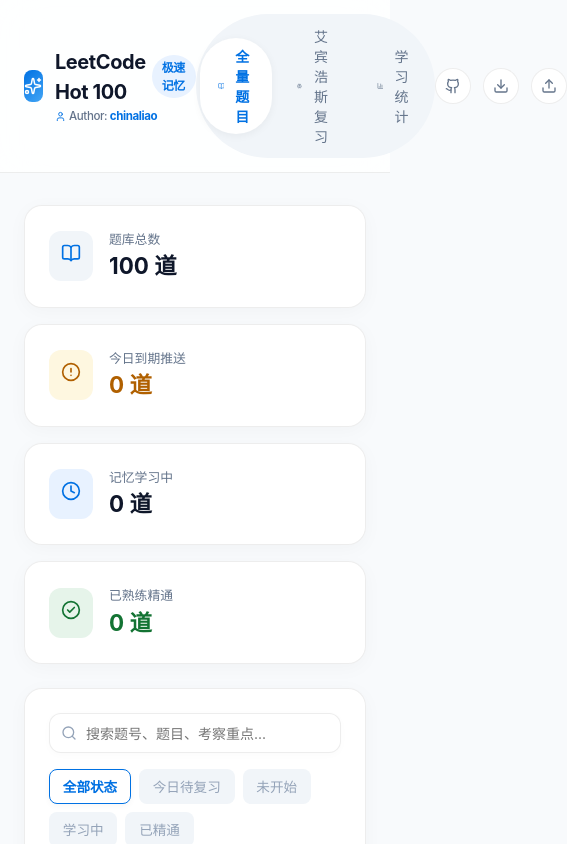
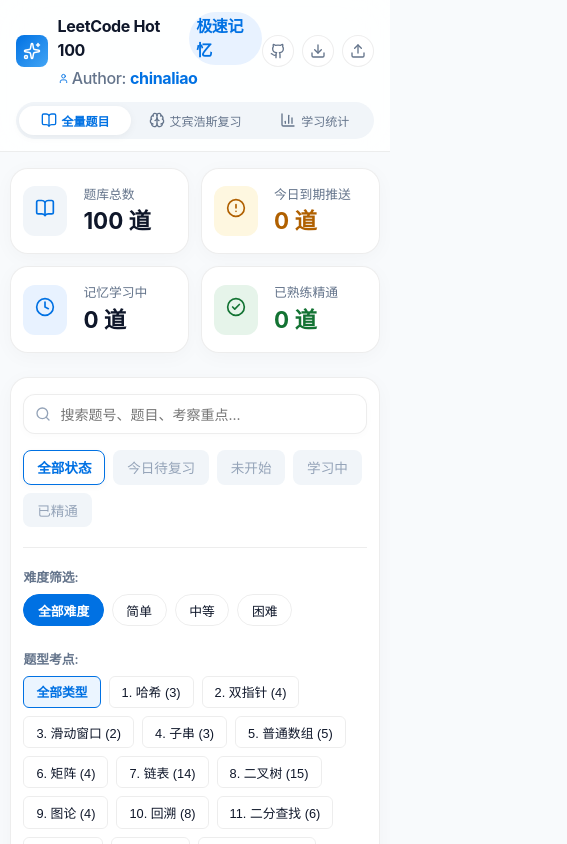
Before and after one commit to chinaliao/LeetCodehot100, a React (Vite) app: page / in a window 390 px wide. Shown: the top 844 px of the page, 567 px wide, since content can reach past the window. Built offline with nearby package versions, Linux system fonts and the light colour scheme.

Commit message:
feat: make app fully mobile-responsive while preserving desktop UI

```diff
--- a/src/App.jsx
+++ b/src/App.jsx
@@ -1,4 +1,4 @@
-import React, { useState, useEffect, useMemo } from 'react';
+import React, { useState, useMemo } from 'react';
 import { Header } from './components/Header';
 import { AllProblems } from './components/AllProblems';
 import { MemoryQueue } from './components/MemoryQueue';
--- a/src/components/AllProblems.jsx
+++ b/src/components/AllProblems.jsx
@@ -92,13 +92,9 @@
   return (
     <div className="animate-fade-in" style={{ display: 'flex', flexDirection: 'column', gap: '1.5rem' }}>
       {/* Stats Summary Bar */}
-      <div style={{
-        display: 'grid',
-        gridTemplateColumns: 'repeat(auto-fit, minmax(180px, 1fr))',
-        gap: '1rem'
-      }}>
+      <div className="stats-summary-grid">
         <div className="apple-card" style={{ display: 'flex', alignItems: 'center', gap: '1rem' }}>
-          <div style={{ padding: '0.75rem', borderRadius: 12, background: 'var(--bg-subtle)', color: 'var(--apple-blue)' }}>
+          <div style={{ padding: '0.75rem', borderRadius: 12, background: 'var(--bg-subtle)', color: 'var(--apple-blue)', flexShrink: 0 }}>
             <BookOpen size={20} />
           </div>
           <div>
@@ -108,7 +104,7 @@
         </div>
 
         <div className="apple-card" style={{ display: 'flex', alignItems: 'center', gap: '1rem', cursor: 'pointer' }} onClick={() => setSelectedStatus('due')}>
-          <div style={{ padding: '0.75rem', borderRadius: 12, background: 'var(--color-orange-bg)', color: 'var(--color-orange-text)' }}>
+          <div style={{ padding: '0.75rem', borderRadius: 12, background: 'var(--color-orange-bg)', color: 'var(--color-orange-text)', flexShrink: 0 }}>
             <AlertCircle size={20} />
           </div>
           <div>
@@ -118,7 +114,7 @@
         </div>
 
         <div className="apple-card" style={{ display: 'flex', alignItems: 'center', gap: '1rem', cursor: 'pointer' }} onClick={() => setSelectedStatus('learning')}>
-          <div style={{ padding: '0.75rem', borderRadius: 12, background: 'var(--apple-blue-light)', color: 'var(--apple-blue)' }}>
+          <div style={{ padding: '0.75rem', borderRadius: 12, background: 'var(--apple-blue-light)', color: 'var(--apple-blue)', flexShrink: 0 }}>
             <Clock size={20} />
           </div>
           <div>
@@ -128,7 +124,7 @@
         </div>
 
         <div className="apple-card" style={{ display: 'flex', alignItems: 'center', gap: '1rem', cursor: 'pointer' }} onClick={() => setSelectedStatus('mastered')}>
-          <div style={{ padding: '0.75rem', borderRadius: 12, background: 'var(--color-green-bg)', color: 'var(--color-green-text)' }}>
+          <div style={{ padding: '0.75rem', borderRadius: 12, background: 'var(--color-green-bg)', color: 'var(--color-green-text)', flexShrink: 0 }}>
             <CheckCircle2 size={20} />
           </div>
           <div>
@@ -144,7 +140,7 @@
         {/* Top Row: Search & Status Filters */}
         <div style={{ display: 'flex', flexWrap: 'wrap', gap: '1rem', alignItems: 'center', justifyContent: 'space-between' }}>
 
-          <div style={{ position: 'relative', flex: '1 1 300px' }}>
+          <div style={{ position: 'relative', flex: '1 1 300px', width: '100%' }}>
             <Search size={16} style={{ position: 'absolute', left: 12, top: 12, color: 'var(--text-light)' }} />
             <input
               type="text"
@@ -184,8 +180,8 @@
         {/* Bottom Row: Difficulty & Category Chips */}
         <div style={{ display: 'flex', gap: '1.5rem', flexDirection: 'column', borderTop: '1px solid var(--border-light)', paddingTop: '1.25rem' }}>
 
-          <div style={{ display: 'flex', alignItems: 'flex-start', gap: '1rem' }}>
-            <span style={{ fontSize: '0.85rem', color: 'var(--text-muted)', whiteSpace: 'nowrap', marginTop: '0.4rem', fontWeight: 600 }}>难度筛选:</span>
+          <div className="filter-row">
+            <span className="filter-label">难度筛选:</span>
             <div style={{ display: 'flex', flexWrap: 'wrap', gap: '0.5rem' }}>
               {DIFFICULTIES.map((d) => (
                 <button
@@ -210,8 +206,8 @@
             </div>
           </div>
 
-          <div style={{ display: 'flex', alignItems: 'flex-start', gap: '1rem' }}>
-            <span style={{ fontSize: '0.85rem', color: 'var(--text-muted)', whiteSpace: 'nowrap', marginTop: '0.4rem', fontWeight: 600 }}>题型考点:</span>
+          <div className="filter-row">
+            <span className="filter-label">题型考点:</span>
             <div style={{ display: 'flex', flexWrap: 'wrap', gap: '0.5rem' }}>
               {CATEGORIES.map((c) => (
                 <button
--- a/src/components/Header.jsx
+++ b/src/components/Header.jsx
@@ -23,6 +23,7 @@
 
   return (
     <header className="app-header">
+      <div className="header-top-row">
         <div className="header-brand">
           <div style={{
             width: 32,
@@ -32,7 +33,8 @@
             display: 'flex',
             alignItems: 'center',
             justifyContent: 'center',
-          color: '#fff'
+            color: '#fff',
+            flexShrink: 0
           }}>
             <Sparkles size={18} />
           </div>
@@ -58,6 +60,47 @@
               <User size={11} color="var(--apple-blue)" />
               <span>Author: <strong style={{ color: 'var(--apple-blue)' }}>chinaliao</strong></span>
             </a>
+          </div>
+        </div>
+
+        <div className="header-actions">
+          <input
+            type="file"
+            ref={fileInputRef}
+            onChange={handleFileChange}
+            accept=".json"
+            style={{ display: 'none' }}
+          />
+
+          <a
+            href="https://github.com/chinaliao/LeetCodehot100"
+            target="_blank"
+            rel="noreferrer"
+            className="icon-button"
+            title="作者 GitHub 仓库 (chinaliao)"
+            style={{ textDecoration: 'none' }}
+          >
+            <svg width="16" height="16" viewBox="0 0 24 24" fill="none" stroke="currentColor" strokeWidth="2" strokeLinecap="round" strokeLinejoin="round">
+              <path d="M15 22v-4a4.8 4.8 0 0 0-1-3.5c3 0 6-2 6-5.5.08-1.25-.27-2.48-1-3.5.28-1.15.28-2.35 0-3.5 0 0-1 0-3 1.5-2.64-.5-5.36-.5-8 0C6 2 5 2 5 2c-.3 1.15-.3 2.35 0 3.5A5.403 5.403 0 0 0 4 9c0 3.5 3 5.5 6 5.5-.39.49-.68 1.05-.85 1.65-.17.6-.22 1.23-.15 1.85v4"></path>
+              <path d="M9 18c-4.51 2-5-2-7-2"></path>
+            </svg>
+          </a>
+
+          <button
+            className="icon-button"
+            title="导出进度备份 JSON"
+            onClick={exportBackupJSON}
+          >
+            <Download size={16} />
+          </button>
+
+          <button
+            className="icon-button"
+            title="导入进度备份 JSON"
+            onClick={() => fileInputRef.current && fileInputRef.current.click()}
+          >
+            <Upload size={16} />
+          </button>
         </div>
       </div>
 
@@ -99,46 +142,6 @@
           <span>学习统计</span>
         </button>
       </nav>
-
-      <div className="header-actions">
-        <input
-          type="file"
-          ref={fileInputRef}
-          onChange={handleFileChange}
-          accept=".json"
-          style={{ display: 'none' }}
-        />
-
-        <a
-          href="https://github.com/chinaliao/LeetCodehot100"
-          target="_blank"
-          rel="noreferrer"
-          className="icon-button"
-          title="作者 GitHub 仓库 (chinaliao)"
-          style={{ textDecoration: 'none' }}
-        >
-          <svg width="16" height="16" viewBox="0 0 24 24" fill="none" stroke="currentColor" strokeWidth="2" strokeLinecap="round" strokeLinejoin="round">
-            <path d="M15 22v-4a4.8 4.8 0 0 0-1-3.5c3 0 6-2 6-5.5.08-1.25-.27-2.48-1-3.5.28-1.15.28-2.35 0-3.5 0 0-1 0-3 1.5-2.64-.5-5.36-.5-8 0C6 2 5 2 5 2c-.3 1.15-.3 2.35 0 3.5A5.403 5.403 0 0 0 4 9c0 3.5 3 5.5 6 5.5-.39.49-.68 1.05-.85 1.65-.17.6-.22 1.23-.15 1.85v4"></path>
-            <path d="M9 18c-4.51 2-5-2-7-2"></path>
-          </svg>
-        </a>
-
-        <button
-          className="icon-button"
-          title="导出进度备份 JSON"
-          onClick={exportBackupJSON}
-        >
-          <Download size={16} />
-        </button>
-
-        <button
-          className="icon-button"
-          title="导入进度备份 JSON"
-          onClick={() => fileInputRef.current && fileInputRef.current.click()}
-        >
-          <Upload size={16} />
-        </button>
-      </div>
     </header>
   );
 }
--- a/src/components/MemoryQueue.jsx
+++ b/src/components/MemoryQueue.jsx
@@ -1,5 +1,5 @@
 import React, { useMemo } from 'react';
-import { Brain, Play, CheckCircle2, Calendar, Sparkles, ArrowRight } from 'lucide-react';
+import { Brain, Play, CheckCircle2, Calendar, ArrowRight } from 'lucide-react';
 import { isProblemDueToday } from '../services/storage';
 
 export function MemoryQueue({ problems, progressMap, onStartQueueItem, onStartQueueAll }) {
@@ -48,7 +48,7 @@
 
         {dueProblems.length > 0 && (
           <button
-            className="btn-primary"
+            className="btn-primary memory-banner-btn"
             style={{ fontSize: '0.95rem', padding: '0.75rem 1.5rem' }}
             onClick={() => onStartQueueAll(dueProblems)}
           >
--- a/src/components/PracticeStudio.jsx
+++ b/src/components/PracticeStudio.jsx
@@ -89,14 +89,14 @@
   return (
     <div className="animate-fade-in" style={{ display: 'flex', flexDirection: 'column', gap: '1rem' }}>
       {/* Navigation Header */}
-      <div style={{ display: 'flex', alignItems: 'center', justifyContent: 'space-between' }}>
+      <div className="practice-top-bar">
         <button className="btn-secondary" onClick={onBack}>
           <ArrowLeft size={16} />
           <span>返回题目列表</span>
         </button>
 
         {queueContext && (
-          <div style={{ fontSize: '0.85rem', fontWeight: 600, color: 'var(--apple-blue)', background: 'var(--apple-blue-light)', padding: '0.3rem 0.8rem', borderRadius: '999px' }}>
+          <div style={{ fontSize: '0.85rem', fontWeight: 600, color: 'var(--apple-blue)', background: 'var(--apple-blue-light)', padding: '0.3rem 0.8rem', borderRadius: '999px', textAlign: 'center' }}>
             今日到期推送: {queueContext.currentIndex + 1} / {queueContext.totalQueue}
           </div>
         )}
--- a/src/index.css
+++ b/src/index.css
@@ -462,3 +462,203 @@
 .animate-fade-in {
   animation: fadeIn 0.3s cubic-bezier(0.16, 1, 0.3, 1) forwards;
 }
+
+/* ============================================================
+   Desktop Default Hierarchy (>= 769px)
+   ============================================================ */
+.header-top-row {
+  display: contents;
+}
+
+.header-brand {
+  order: -1;
+}
+
+.header-nav {
+  order: 0;
+}
+
+.header-actions {
+  order: 1;
+}
+
+.stats-summary-grid {
+  display: grid;
+  grid-template-columns: repeat(auto-fit, minmax(180px, 1fr));
+  gap: 1rem;
+}
+
+.stats-category-grid {
+  display: grid;
+  grid-template-columns: repeat(auto-fill, minmax(280px, 1fr));
+  gap: 1rem;
+}
+
+.filter-row {
+  display: flex;
+  align-items: flex-start;
+  gap: 1rem;
+}
+
+.filter-label {
+  font-size: 0.85rem;
+  color: var(--text-muted);
+  white-space: nowrap;
+  margin-top: 0.4rem;
+  font-weight: 600;
+}
+
+.practice-top-bar {
+  display: flex;
+  align-items: center;
+  justify-content: space-between;
+  gap: 0.75rem;
+}
+
+/* ============================================================
+   Mobile & Tablet Responsive Layers (Strictly Scoped Media Queries)
+   ============================================================ */
+@media (max-width: 768px) {
+  html, body {
+    overflow-x: hidden;
+  }
+
+  .app-header {
+    flex-direction: column;
+    padding: 0.75rem 1rem;
+    gap: 0.75rem;
+  }
+
+  .header-top-row {
+    display: flex;
+    width: 100%;
+    align-items: center;
+    justify-content: space-between;
+  }
+
+  .header-brand {
+    order: unset;
+    font-size: 1.1rem;
+    gap: 0.6rem;
+  }
+
+  .header-actions {
+    order: unset;
+    gap: 0.5rem;
+  }
+
+  .header-nav {
+    order: unset;
+    width: 100%;
+    justify-content: space-between;
+    padding: 0.2rem;
+  }
+
+  .nav-item {
+    flex: 1;
+    justify-content: center;
+    padding: 0.45rem 0.35rem;
+    font-size: 0.8rem;
+    gap: 0.3rem;
+  }
+
+  .main-content {
+    padding: 1.25rem 0.875rem;
+  }
+
+  .apple-card {
+    padding: 1.1rem 1rem;
+  }
+
+  .stats-summary-grid {
+    grid-template-columns: repeat(2, 1fr);
+    gap: 0.75rem;
+  }
+
+  .grid-problems {
+    grid-template-columns: repeat(auto-fill, minmax(min(100%, 280px), 1fr));
+    gap: 1rem;
+  }
+
+  .practice-container {
+    grid-template-columns: 1fr;
+    height: auto;
+    gap: 1.25rem;
+  }
+
+  .rating-bar {
+    grid-template-columns: repeat(2, 1fr);
+    gap: 0.6rem;
+    padding: 0.75rem;
+  }
+
+  .rating-btn {
+    padding: 0.65rem 0.4rem;
+  }
+
+  .stats-category-grid {
+    grid-template-columns: 1fr;
+  }
+}
+
+@media (max-width: 480px) {
+  .main-content {
+    padding: 1rem 0.65rem;
+  }
+
+  .apple-card {
+    padding: 1rem 0.75rem;
+  }
+
+  .header-brand span {
+    font-size: 1rem;
+  }
+
+  .header-brand-badge {
+    font-size: 0.7rem;
+    padding: 0.15rem 0.45rem;
+  }
+
+  .icon-button {
+    width: 32px;
+    height: 32px;
+  }
+
+  .nav-item {
+    font-size: 0.75rem;
+    padding: 0.4rem 0.25rem;
+  }
+
+  .filter-row {
+    flex-direction: column;
+    align-items: flex-start;
+    gap: 0.4rem;
+  }
+
+  .filter-label {
+    margin-top: 0;
+    font-size: 0.8rem;
+  }
+
+  .practice-top-bar {
+    flex-wrap: wrap;
+  }
+
+  .memory-banner-btn {
+    width: 100%;
+    justify-content: center;
+  }
+
+  .code-editor-textarea {
+    min-height: 220px;
+    font-size: 0.85rem;
+  }
+
+  .rating-btn span:first-child {
+    font-size: 0.75rem !important;
+  }
+
+  .rating-btn span:last-child {
+    font-size: 0.65rem !important;
+  }
+}
```
Also changed, not shown: src/components/StatsModal.jsx (+6 -6 lines), 1 other file (tests, documents, lock files or other folders). Lines whose indentation alone changed are shown as unchanged.
